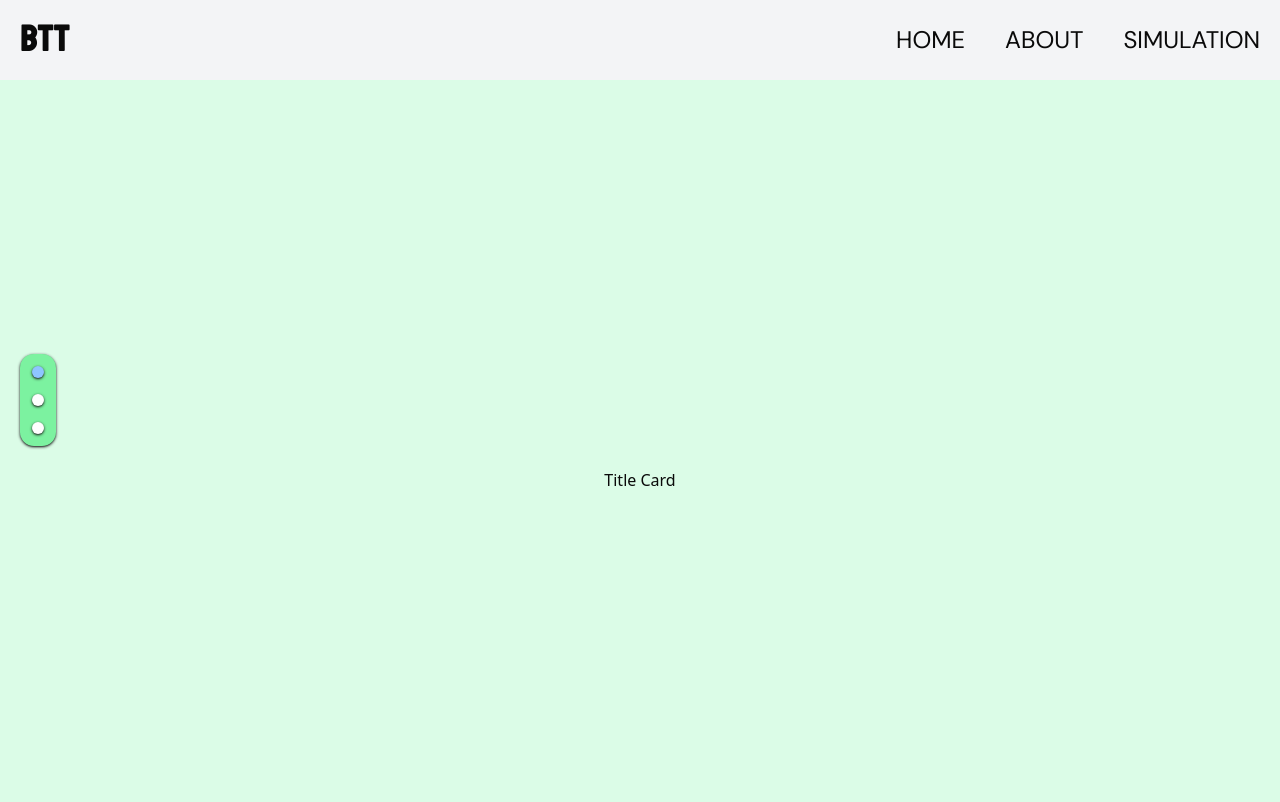
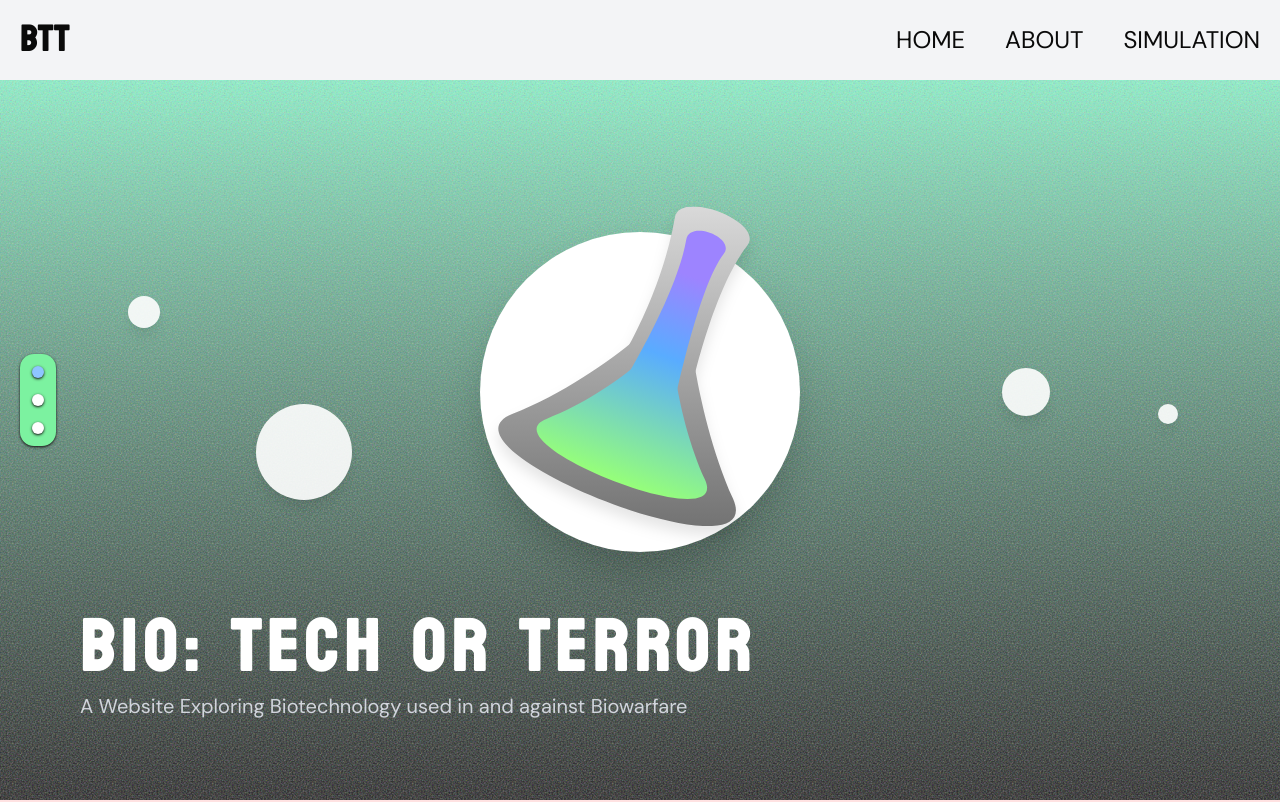
Before and after one commit to CJ-Uy/bio-tech-or-terror, a Next.js app: page / in a window 1280 px wide. Shown: the top 802 px of the page. Built offline with nearby package versions, Linux system fonts and the light colour scheme.

Commit message:
Added titlecard

```diff
--- a/src/app/page.tsx
+++ b/src/app/page.tsx
@@ -64,7 +64,7 @@ export default function Home() {
 	return (
 		<div>
 			{/* Header */}
-			<header className="fixed top-0 z-10 flex w-screen flex-row items-center bg-gray-100 p-5 text-2xl">
+			<header className="fixed top-0 left-0 z-10 flex w-full flex-row items-center bg-gray-100 p-5 text-2xl">
 				<h1 className="font-koulen text-4xl font-semibold tracking-wider">BTT</h1>
 				<span className="flex-grow"></span>
 				<div className="font-dm_sans flex flex-row items-center gap-10">
@@ -98,7 +98,7 @@ export default function Home() {
 			{/* Content */}
 			<div className="pt-20">
 				{sections.map(({ id, Component }) => (
-					<span key={id} id={id}>
+					<span key={id} id={id} className="h-[calc(100vh-5rem)]">
 						<Component />
 					</span>
 				))}
--- a/src/components/content/1-titleCard.tsx
+++ b/src/components/content/1-titleCard.tsx
@@ -1,7 +1,41 @@
+import Image from "next/image";
+
 export default function TitleCard() {
 	return (
-		<div className="flex h-screen w-screen items-center justify-center bg-green-100">
-			<h1>Title Card</h1>
-		</div>
+		<main className="relative flex h-[calc(100vh-5rem)] items-center justify-center overflow-hidden bg-gradient-to-b from-[#89F6CB] to-[#1E1E1E]">
+			{/* Noise overlay for the grainy texture */}
+			<div className="absolute inset-0 h-full w-full bg-[url(/svgs/noise.svg)] opacity-50"></div>
+
+			{/* Decorative Bubbles (absolutely positioned) */}
+			<div className="absolute top-[45%] left-[20%] aspect-square w-24 rounded-full bg-white opacity-90 shadow-lg"></div>
+			<div className="absolute top-[30%] left-[10%] aspect-square w-8 rounded-full bg-white opacity-90 shadow-lg"></div>
+			<div className="absolute top-[40%] right-[18%] aspect-square w-12 rounded-full bg-white opacity-90 shadow-lg"></div>
+			<div className="absolute top-[45%] right-[8%] aspect-square w-5 rounded-full bg-white opacity-90 shadow-lg"></div>
+
+			{/* Central Element: Wrapper for the flask and main white circle */}
+			<div className="relative aspect-square w-2/5 -translate-y-[15%] md:w-1/3 lg:w-1/4">
+				{/* The main white circle */}
+				<div className="absolute inset-0 rounded-full bg-white shadow-2xl"></div>
+
+				{/* The Flask Image, layered on top */}
+				<Image
+					src="/svgs/flask.svg"
+					alt="Flask Logo"
+					fill
+					style={{ objectFit: "contain" }}
+					className="-translate-x-[5%] -translate-y-[8%] transform drop-shadow-xl"
+				/>
+			</div>
+
+			{/* Title Text (bottom left) */}
+			<div className="absolute bottom-10 left-10 mr-10 text-white md:bottom-20 md:left-20 md:mr-20">
+				<h1 className="text-shadow font-koulen text-5xl font-extrabold tracking-widest md:text-7xl">
+					BIO: TECH OR TERROR
+				</h1>
+				<h2 className="mt-2 text-lg text-gray-300 md:text-xl font-dm_sans">
+					A Website Exploring Biotechnology used in and against Biowarfare
+				</h2>
+			</div>
+		</main>
 	);
 }
--- a/src/components/content/2-definition.tsx
+++ b/src/components/content/2-definition.tsx
@@ -1,6 +1,6 @@
 export default function Definition() {
 	return (
-		<div className="flex h-screen w-screen items-center justify-center bg-red-100">
+		<div className="flex h-[calc(100vh-5rem)] items-center justify-center bg-red-100">
 			<h1>Definitions</h1>
 		</div>
 	);
--- a/src/components/content/3-types.tsx
+++ b/src/components/content/3-types.tsx
@@ -1,6 +1,6 @@
 export default function Types() {
 	return (
-		<div className="flex h-screen w-screen items-center justify-center bg-blue-100">
+		<div className="flex h-[calc(100vh-5rem)] items-center justify-center bg-blue-100">
 			<h1>Types</h1>
 		</div>
 	);
```
Also changed, not shown: public/svgs/flask.svg (added), public/svgs/noise.svg (added).
